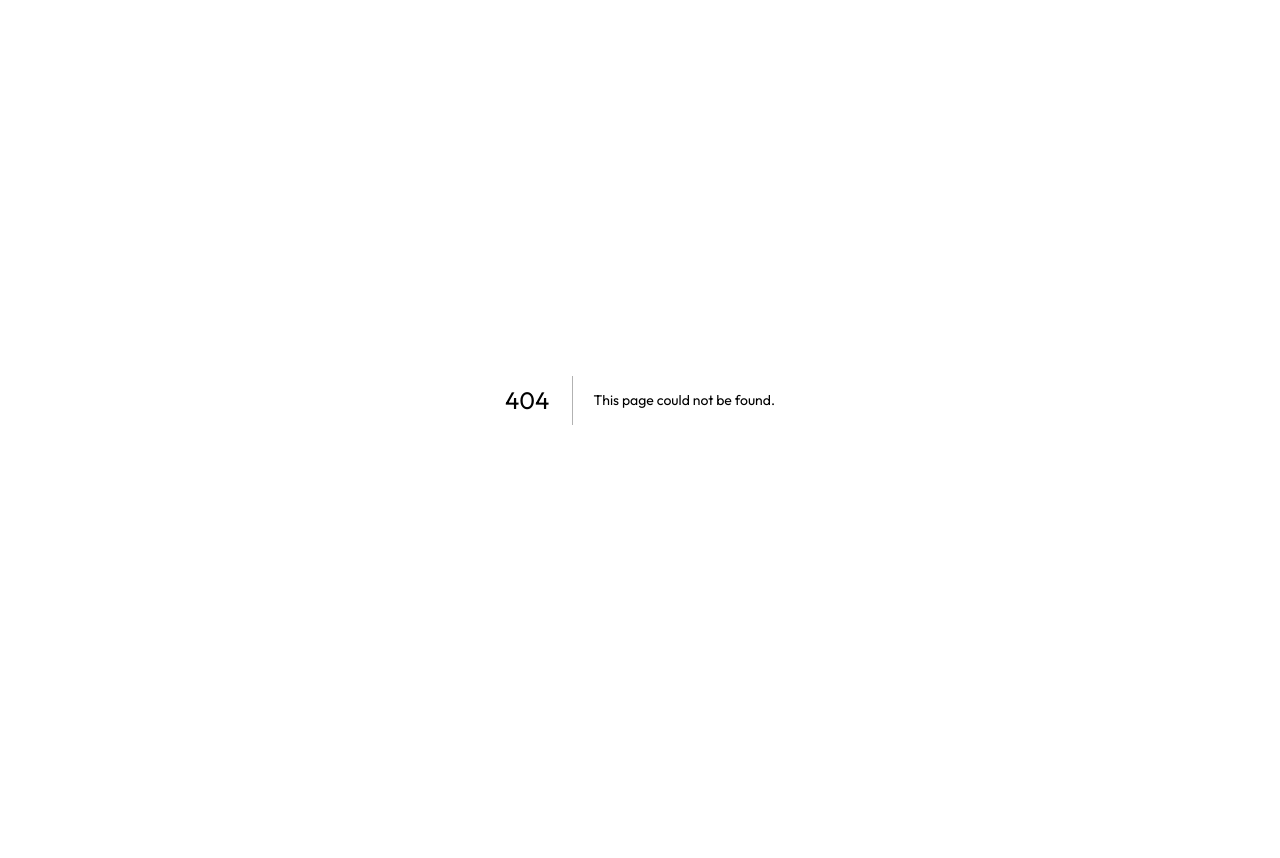
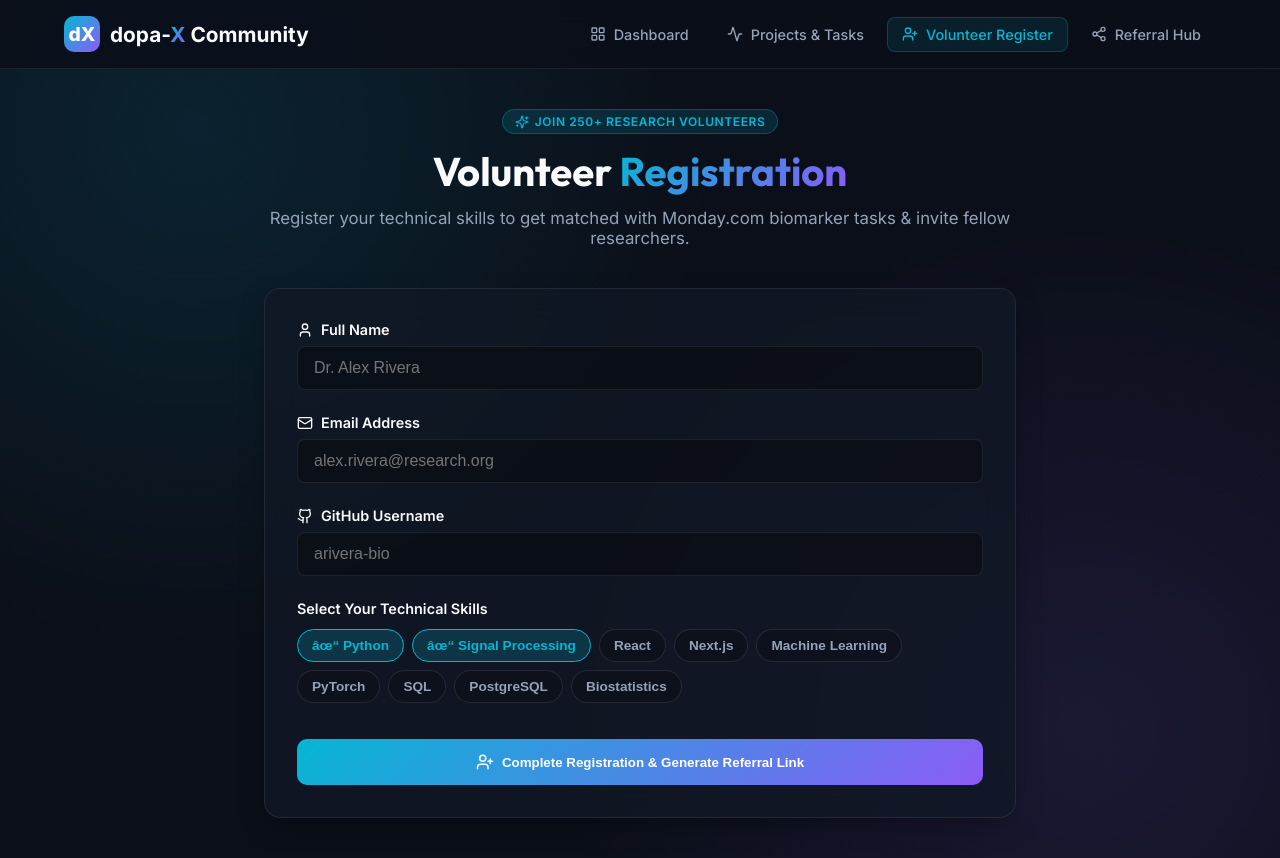
Before and after one commit to dopax35/data-analysis-tools, a Next.js app: page /register in a window 1280 px wide. Before the commit this address had no page. Before the commit the page ends 800 px from the top, so only its background shows below. Built offline with nearby package versions, Linux system fonts and the light colour scheme.

Commit message:
Add community portal & Monday/GitHub integration file pages/register.js

```diff
--- /dev/null
+++ b/pages/register.js
@@ -0,0 +1,183 @@
+import React, { useState } from 'react';
+import Head from 'next/head';
+import Navbar from '../components/Navbar';
+import { UserPlus, CheckCircle, Share2, Copy, Github, Mail, User, Sparkles } from 'lucide-react';
+
+export default function Register() {
+  const [formData, setFormData] = useState({
+    name: '',
+    email: '',
+    github: '',
+    skills: ['Python', 'Signal Processing'],
+    refCode: ''
+  });
+
+  const [registeredUser, setRegisteredUser] = useState(null);
+  const [copied, setCopied] = useState(false);
+
+  const availableSkills = [
+    'Python', 'Signal Processing', 'React', 'Next.js', 'Machine Learning',
+    'PyTorch', 'SQL', 'PostgreSQL', 'Biostatistics'
+  ];
+
+  const handleSkillToggle = (skill) => {
+    if (formData.skills.includes(skill)) {
+      setFormData({ ...formData, skills: formData.skills.filter(s => s !== skill) });
+    } else {
+      setFormData({ ...formData, skills: [...formData.skills, skill] });
+    }
+  };
+
+  const handleSubmit = (e) => {
+    e.preventDefault();
+    const handleClean = formData.github.replace('@', '').trim();
+    const mockRef = `dopax-ref-${handleClean.toLowerCase()}-9921`;
+    setRegisteredUser({
+      name: formData.name,
+      github: handleClean,
+      refCode: mockRef,
+      refUrl: `https://dopa-x.vercel.app/register?ref=${mockRef}`
+    });
+  };
+
+  const copyRefLink = () => {
+    if (registeredUser) {
+      navigator.clipboard.writeText(registeredUser.refUrl);
+      setCopied(true);
+      setTimeout(() => setCopied(false), 2000);
+    }
+  };
+
+  return (
+    <>
+      <Head>
+        <title>Volunteer Registration | dopa-X Community</title>
+      </Head>
+      <Navbar />
+
+      <main style={{ padding: '40px 24px', maxWidth: '800px', margin: '0 auto' }}>
+        <header style={{ textAlign: 'center', marginBottom: '40px' }}>
+          <div className="badge badge-cyan" style={{ marginBottom: '12px' }}>
+            <Sparkles size={14} /> Join 250+ Research Volunteers
+          </div>
+          <h1 style={{ fontSize: '2.5rem', fontWeight: 800, marginBottom: '12px' }}>
+            Volunteer <span className="gradient-text">Registration</span>
+          </h1>
+          <p style={{ color: 'var(--text-muted)', fontSize: '1.05rem' }}>
+            Register your technical skills to get matched with Monday.com biomarker tasks & invite fellow researchers.
+          </p>
+        </header>
+
+        {!registeredUser ? (
+          <form onSubmit={handleSubmit} className="glass-panel" style={{ padding: '32px', display: 'flex', flexDirection: 'column', gap: '24px' }}>
+            <div>
+              <label style={{ display: 'flex', alignItems: 'center', gap: '8px', fontSize: '0.9rem', fontWeight: 600, marginBottom: '8px', color: 'var(--text-main)' }}>
+                <User size={16} /> Full Name
+              </label>
+              <input
+                type="text"
+                required
+                placeholder="Dr. Alex Rivera"
+                value={formData.name}
+                onChange={(e) => setFormData({ ...formData, name: e.target.value })}
+                style={{ width: '100%', padding: '12px 16px', background: 'rgba(0,0,0,0.3)', border: '1px solid var(--border-card)', borderRadius: '8px', color: 'white', fontSize: '1rem' }}
+              />
+            </div>
+
+            <div>
+              <label style={{ display: 'flex', alignItems: 'center', gap: '8px', fontSize: '0.9rem', fontWeight: 600, marginBottom: '8px', color: 'var(--text-main)' }}>
+                <Mail size={16} /> Email Address
+              </label>
+              <input
+                type="email"
+                required
+                placeholder="alex.rivera@research.org"
+                value={formData.email}
+                onChange={(e) => setFormData({ ...formData, email: e.target.value })}
+                style={{ width: '100%', padding: '12px 16px', background: 'rgba(0,0,0,0.3)', border: '1px solid var(--border-card)', borderRadius: '8px', color: 'white', fontSize: '1rem' }}
+              />
+            </div>
+
+            <div>
+              <label style={{ display: 'flex', alignItems: 'center', gap: '8px', fontSize: '0.9rem', fontWeight: 600, marginBottom: '8px', color: 'var(--text-main)' }}>
+                <Github size={16} /> GitHub Username
+              </label>
+              <input
+                type="text"
+                required
+                placeholder="arivera-bio"
+                value={formData.github}
+                onChange={(e) => setFormData({ ...formData, github: e.target.value })}
+                style={{ width: '100%', padding: '12px 16px', background: 'rgba(0,0,0,0.3)', border: '1px solid var(--border-card)', borderRadius: '8px', color: 'white', fontSize: '1rem' }}
+              />
+            </div>
+
+            <div>
+              <label style={{ display: 'block', fontSize: '0.9rem', fontWeight: 600, marginBottom: '12px', color: 'var(--text-main)' }}>
+                Select Your Technical Skills
+              </label>
+              <div style={{ display: 'flex', flexWrap: 'wrap', gap: '8px' }}>
+                {availableSkills.map((skill) => {
+                  const isSelected = formData.skills.includes(skill);
+                  return (
+                    <button
+                      key={skill}
+                      type="button"
+                      onClick={() => handleSkillToggle(skill)}
+                      style={{
+                        padding: '8px 14px',
+                        borderRadius: '20px',
+                        border: isSelected ? '1px solid var(--accent-cyan)' : '1px solid rgba(255,255,255,0.1)',
+                        background: isSelected ? 'rgba(6, 182, 212, 0.2)' : 'rgba(0,0,0,0.2)',
+                        color: isSelected ? 'var(--accent-cyan)' : 'var(--text-muted)',
+                        cursor: 'pointer',
+                        fontSize: '0.85rem',
+                        fontWeight: 600,
+                        transition: 'all 0.2s ease'
+                      }}
+                    >
+                      {isSelected ? 'âœ“ ' : ''}{skill}
+                    </button>
+                  );
+                })}
+              </div>
+            </div>
+
+            <button type="submit" className="btn-primary" style={{ marginTop: '12px', justifyContent: 'center', padding: '14px' }}>
+              <UserPlus size={18} /> Complete Registration & Generate Referral Link
+            </button>
+          </form>
+        ) : (
+          <div className="glass-panel" style={{ padding: '40px', textAlign: 'center' }}>
+            <CheckCircle size={56} style={{ color: 'var(--accent-emerald)', marginBottom: '16px' }} />
+            <h2 style={{ fontSize: '1.8rem', marginBottom: '8px' }}>Welcome, {registeredUser.name}!</h2>
+            <p style={{ color: 'var(--text-muted)', marginBottom: '24px' }}>
+              Your profile is registered with <code>agent-guide</code>. You are ready to claim Monday.com tasks!
+            </p>
+
+            <div style={{ background: 'rgba(0,0,0,0.4)', padding: '20px', borderRadius: '12px', border: '1px solid var(--border-card)', marginBottom: '24px' }}>
+              <span style={{ fontSize: '0.85rem', color: 'var(--text-muted)', display: 'block', marginBottom: '8px' }}>
+                Your Unique Community Referral Link
+              </span>
+              <div style={{ display: 'flex', gap: '8px', alignItems: 'center' }}>
+                <input
+                  type="text"
+                  readOnly
+                  value={registeredUser.refUrl}
+                  style={{ flex: 1, padding: '10px 14px', background: 'transparent', border: 'none', color: 'var(--accent-cyan)', fontFamily: 'monospace', fontSize: '0.9rem' }}
+                />
+                <button onClick={copyRefLink} className="btn-primary" style={{ padding: '8px 16px', fontSize: '0.85rem' }}>
+                  <Copy size={14} /> {copied ? 'Copied!' : 'Copy'}
+                </button>
+              </div>
+            </div>
+
+            <a href="/projects" className="btn-primary" style={{ textDecoration: 'none' }}>
+              View Open Monday Projects & Claim Tasks
+            </a>
+          </div>
+        )}
+      </main>
+    </>
+  );
+}
```
